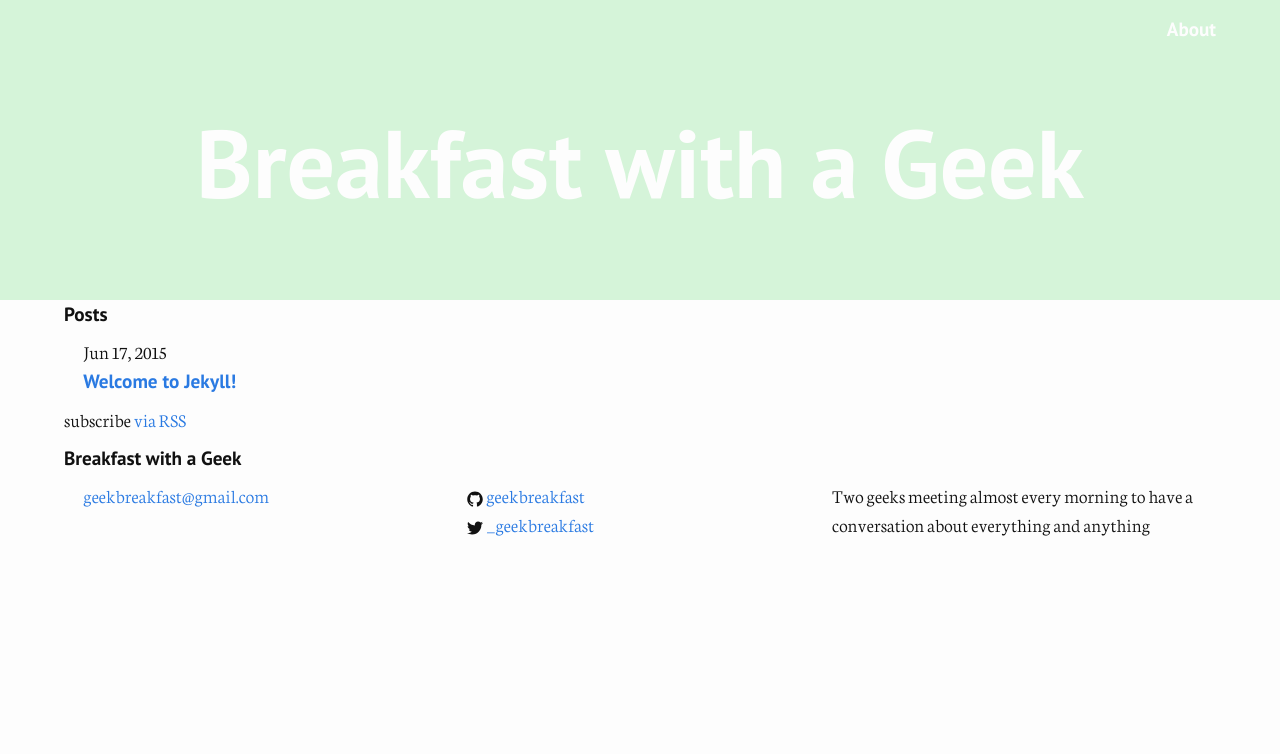
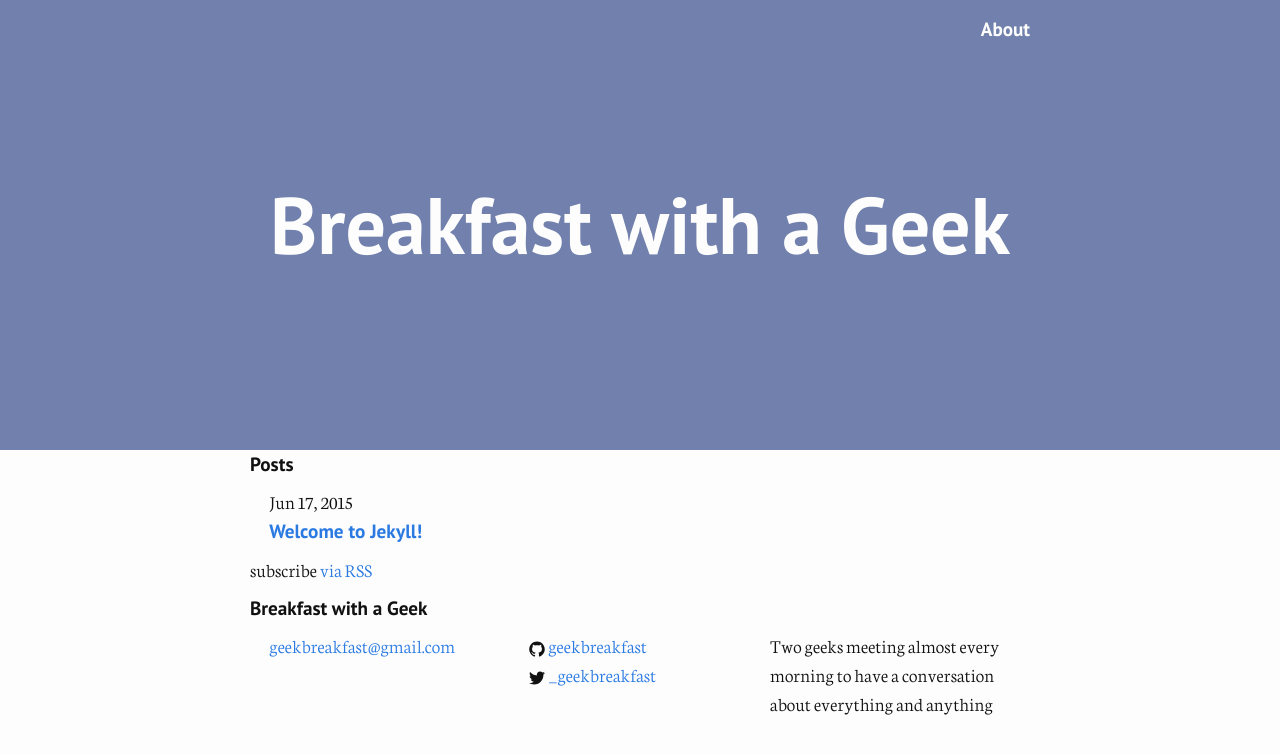
Before and after one commit to geekbreakfast/geekbreakfast, a Jekyll site: the page built from index.html, in a window 1280 px wide. Shown: the top 754 px of the page. Built offline with Jekyll 4.4.1, drawn with Linux system fonts in a browser that asks for light colours.

Commit message:
changed some details in layout
Signed-off-by: Joern Bargmann <joernba@gmail.com>

```diff
--- a/_sass/_layout.scss
+++ b/_sass/_layout.scss
@@ -48,7 +48,7 @@
   }
   &__filler {
     background-color: $alt-background-color;
-    height: 300px;
+    height: 450px;
     width: 100%;
   }
 }
--- a/css/main.scss
+++ b/css/main.scss
@@ -10,21 +10,21 @@ $base-font-family: 'Neuton', serif;
 $highlight-font-family: 'PT Sans', sans-serif;
 $base-font-size:   16px;
 $small-font-size:  $base-font-size * 0.875;
-$huge-font-size:  $base-font-size * 6;
+$huge-font-size:  $base-font-size * 5;
 $base-line-height: 1.5;
 
 $pad:     1em;
 
 $text-color:       #111;
 $background-color: #fdfdfd;
-$alt-background-color: #d5f4d9;
+$alt-background-color: #7180ac;
 $brand-color:      #2a7ae2;
 
 // Width of the content area
-$content-width:    1200px;
+$content-width:    780px;
 
 $on-palm:          600px;
-$on-laptop:        800px;
+$on-laptop:        720px;
 
 
 
```
Also changed, not shown: 1 other file.
